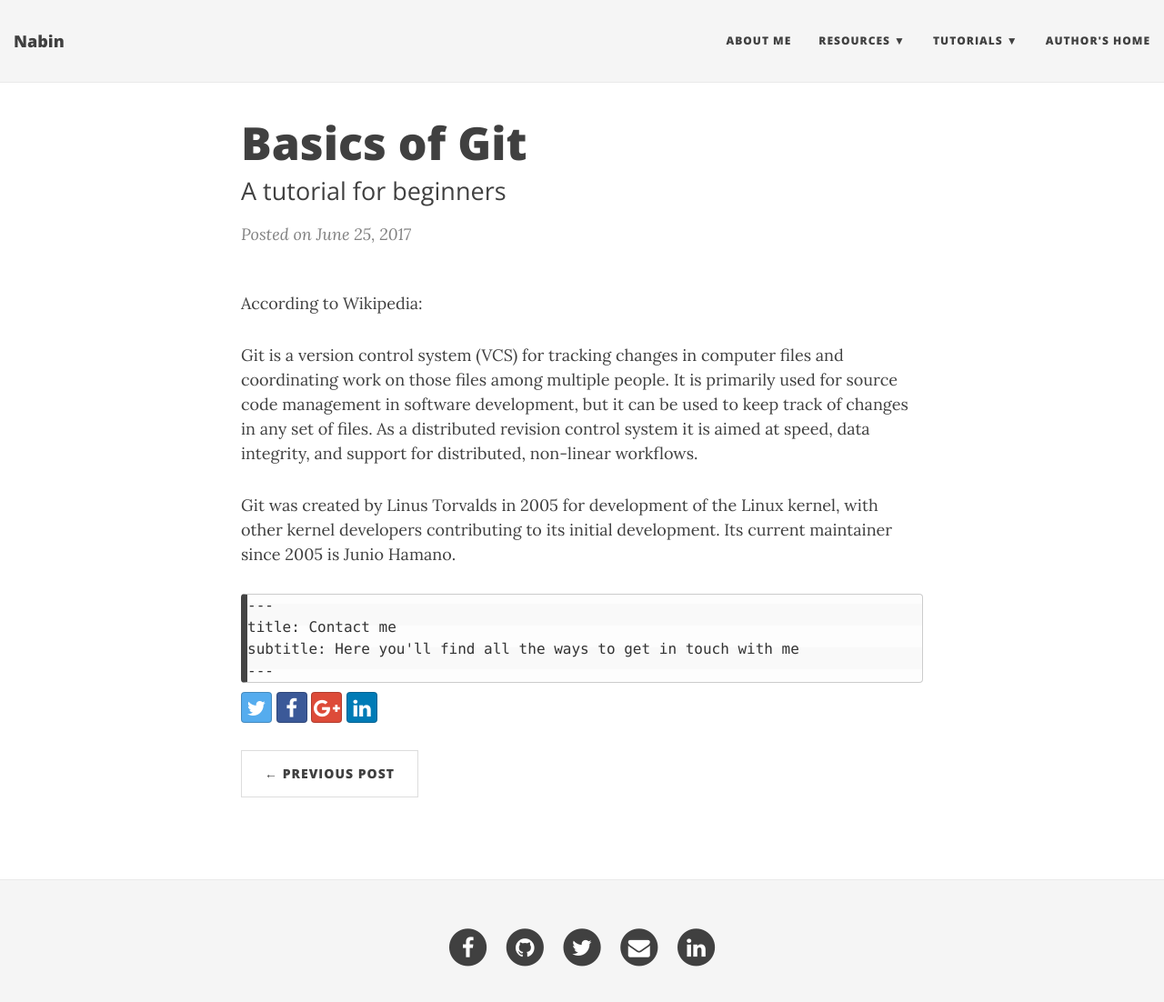
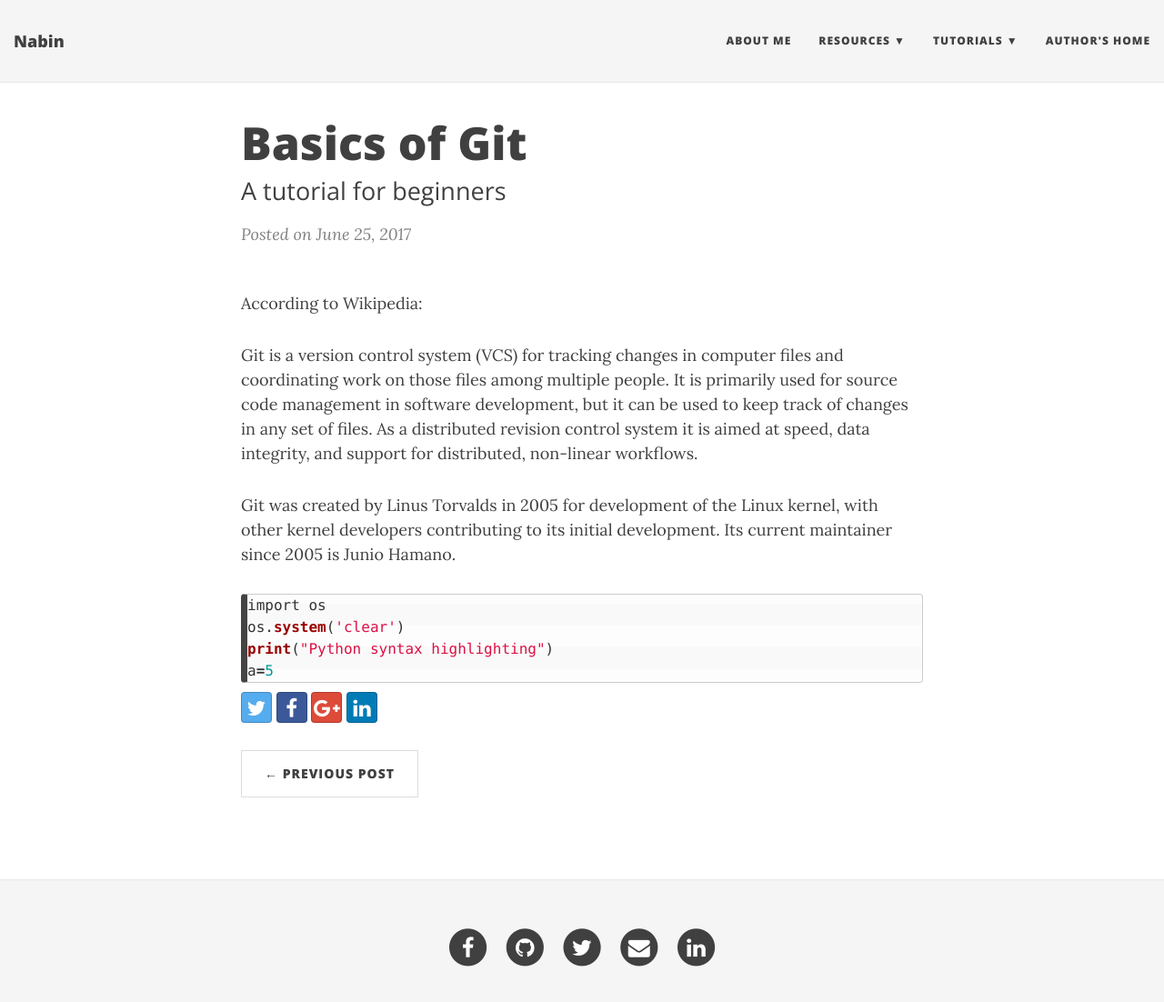
Before and after one commit to Nabinn/Nabinn.github.io, a Jekyll site: the page built from _posts/tutorials/Git_Tutorial/2017-06-25-index.md, in a window 1280 px wide and 1116 px high. Shown: the top 1102 px of the window at 91% size. Built offline with Jekyll 4.4.1, drawn with Linux system fonts in a browser that asks for light colours; nearby versions of some CDN libraries; comment, search, counter and statistics services are not loaded.

Commit message:
updated config

````diff
--- a/_posts/tutorials/Git_Tutorial/2017-06-25-index.md
+++ b/_posts/tutorials/Git_Tutorial/2017-06-25-index.md
@@ -13,9 +13,9 @@ Git is a version control system (VCS) for tracking changes in computer files and
 
 Git was created by Linus Torvalds in 2005 for development of the Linux kernel, with other kernel developers contributing to its initial development. Its current maintainer since 2005 is Junio Hamano.
 
+```python
+import os
+os.system('clear')
+print("Python syntax highlighting")
+a=5
 ```
----
-title: Contact me
-subtitle: Here you'll find all the ways to get in touch with me
----
-```
````
